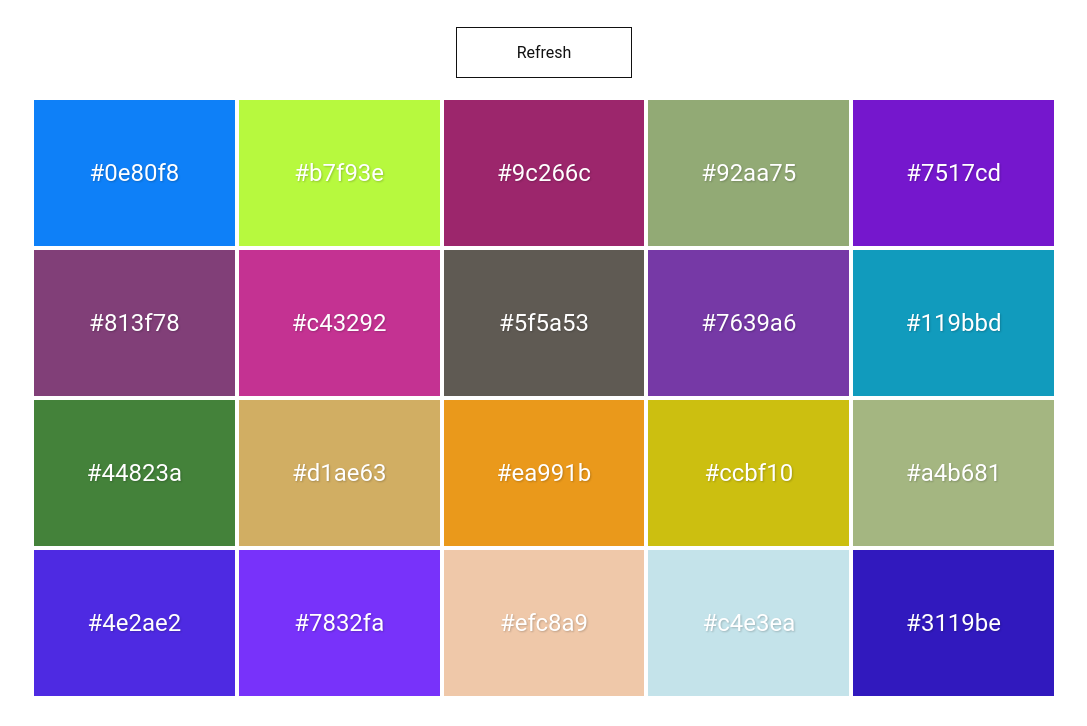
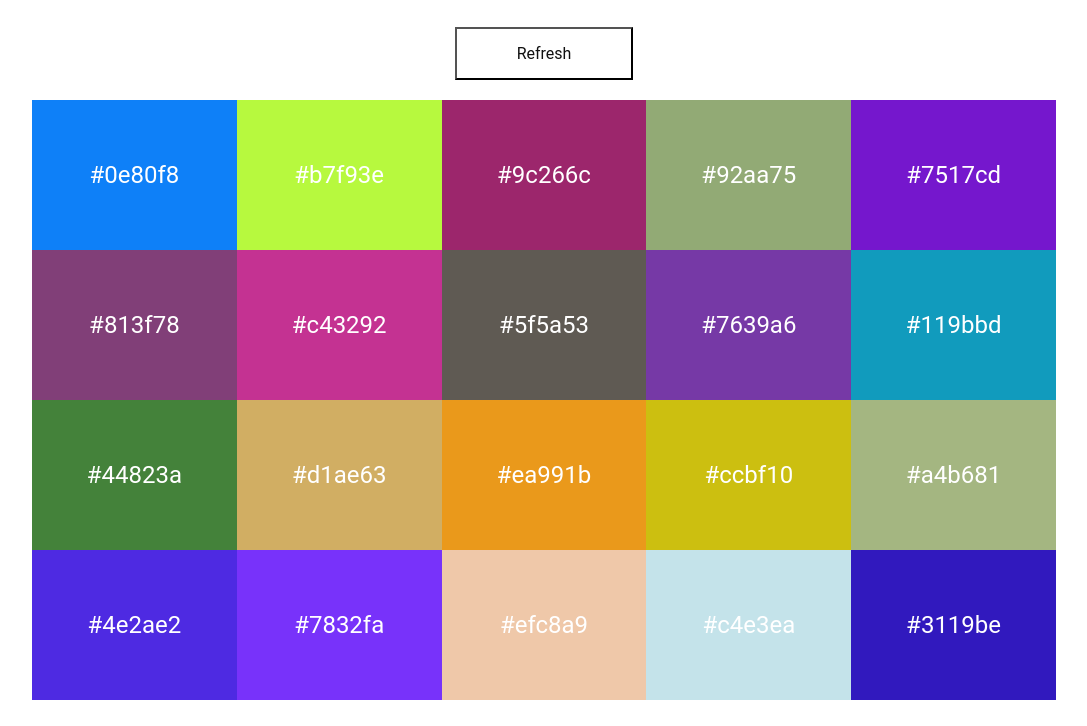
Before and after one commit to dmytro-soroka-40/Random-color-generator, a plain HTML site: page index.html in a window 1280 px wide. Shown: the part 74-800 px from the top of the page, without its empty margins (96-1183 px from the left). Drawn offline with Linux system fonts and the light colour scheme.

Commit message:
add new design

```diff
--- a/index.html
+++ b/index.html
@@ -4,6 +4,7 @@
     <meta charset="UTF-8" />
     <meta http-equiv="X-UA-Compatible" content="IE=edge" />
     <meta name="viewport" content="width=device-width, initial-scale=1.0" />
+    <link rel="shortcut icon" href="/favicon.png" type="image/x-icon" />
     <title>Random color generator</title>
 
     <link rel="stylesheet" href="main.css" />
--- a/main.css
+++ b/main.css
@@ -40,15 +40,10 @@
 
   background: none;
   color: #111111;
-  border: 1px solid #111111;
-  outline: navajowhite;
+  border: 0.5 solid#111111;
+  outline: none;
 
   cursor: pointer;
-  transition: box-shadow 0.5s ease;
-}
-
-.generator__btn:hover {
-  box-shadow: 1px 1px 3px #111111;
 }
 
 .generator__wrapper {
@@ -66,10 +61,8 @@
   height: 150px;
 
   font-size: 1.5em;
-  text-shadow: 1px 1px 2px rgba(0, 0, 0, 0.2);
 
   background-color: #f00f00;
-  border: 2px solid #ffffff;
   color: #ffffff;
 }
 
```
Also changed, not shown: favicon.png (added).
